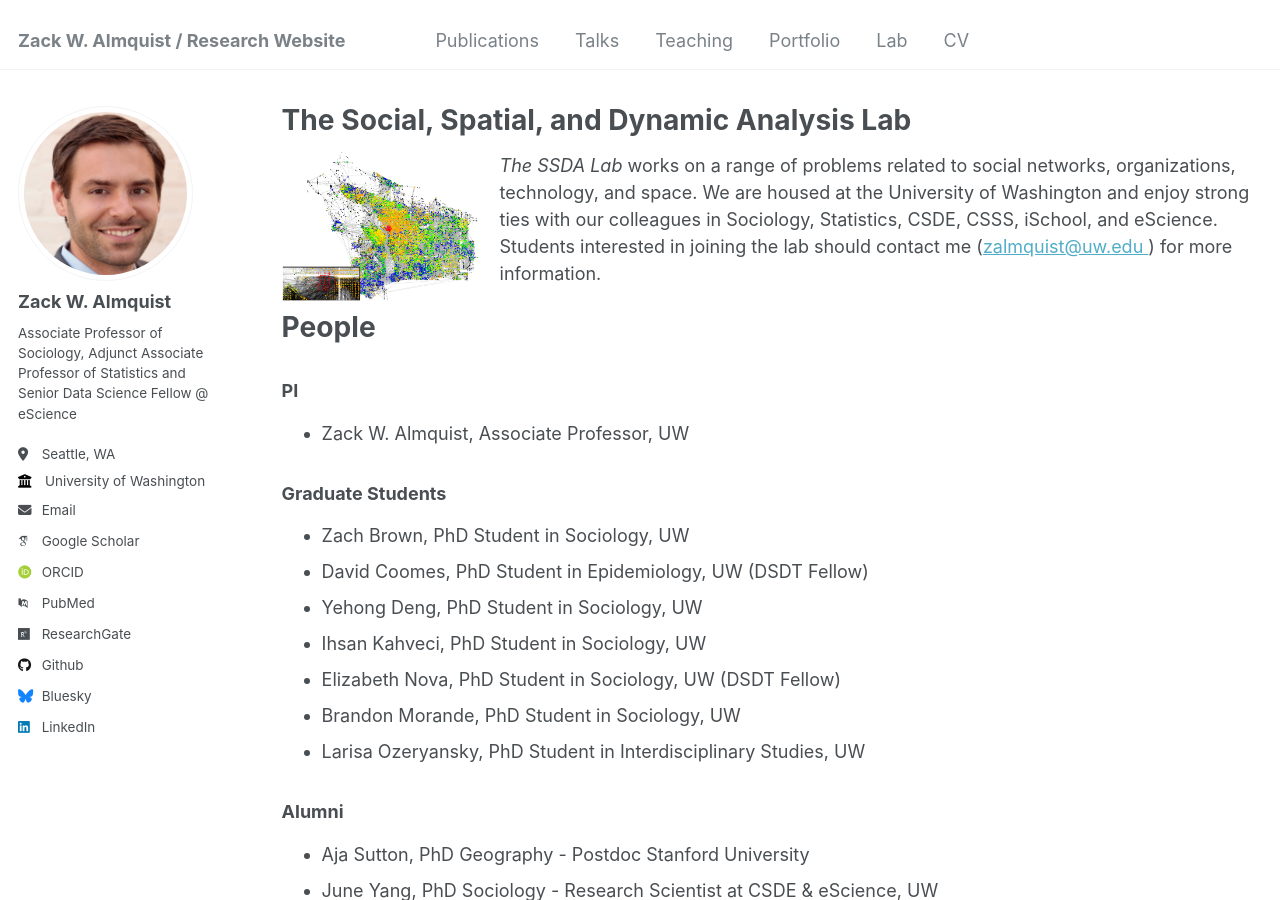
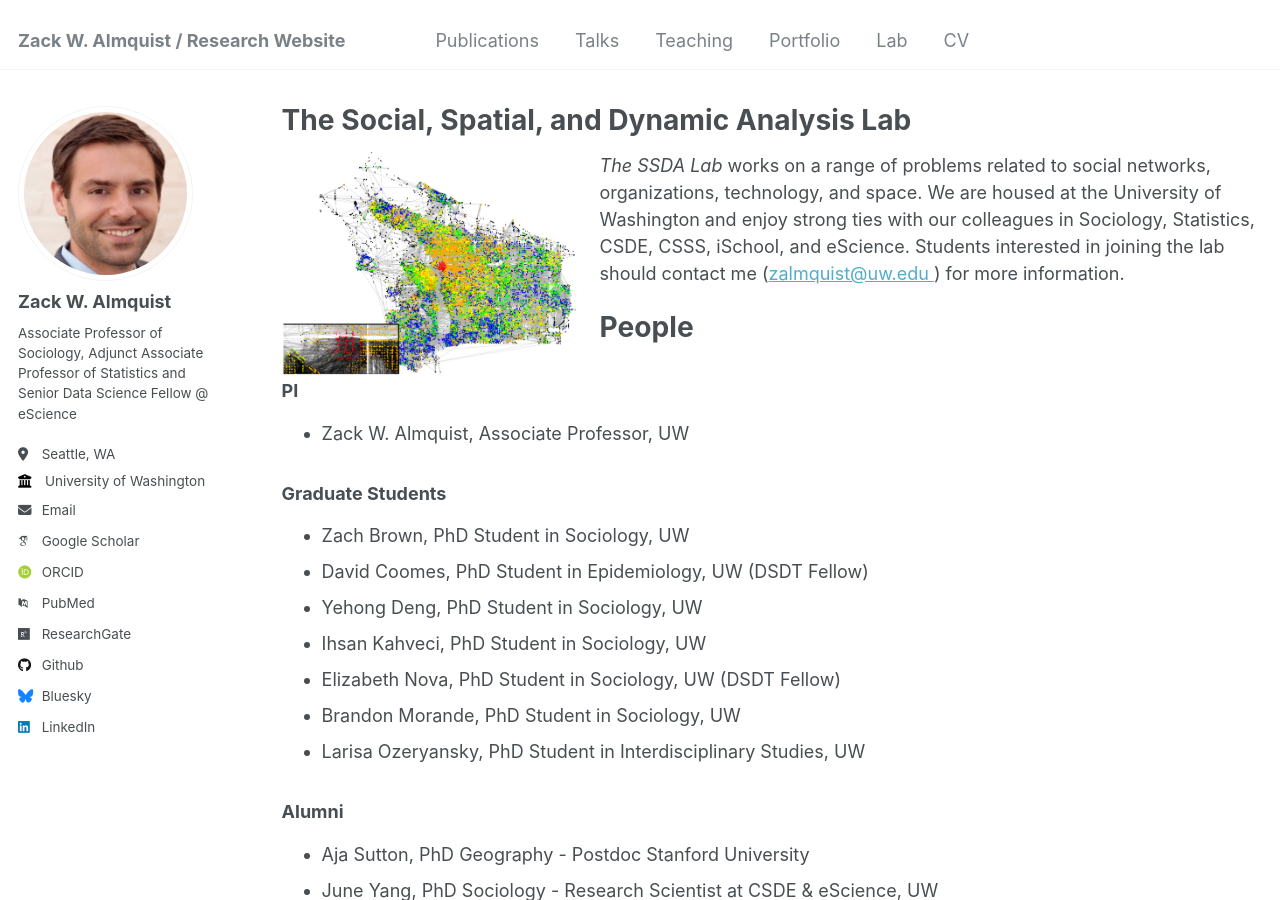
Before and after one commit to zalmquist/zalmquist.github.io, a Jekyll site: the page built from _pages/lab.md, in a window 1280 px wide and 900 px high. Built offline with Jekyll 4.4.1, drawn with Linux system fonts in a browser that asks for light colours; some web fonts are replaced.

Commit message:
Update lab.md

```diff
--- a/_pages/lab.md
+++ b/_pages/lab.md
@@ -7,7 +7,7 @@ author_profile: true
 
 {% include base_path %}
 
-![image-left](/images/diff_fest3.png){: .align-left style="width: 200px;"} *The SSDA Lab* works on a range of problems related to social networks, organizations, technology, and space. We are housed at the University of Washington and enjoy strong ties with our colleagues in Sociology, Statistics, CSDE, CSSS, iSchool, and eScience. Students interested in joining the lab should contact me (<a href="mailto:email:zalmquist@uw.edu">zalmquist@uw.edu </a>) for more information.
+![image-left](/images/diff_fest3.png){: .align-left style="width: 300px;"} *The SSDA Lab* works on a range of problems related to social networks, organizations, technology, and space. We are housed at the University of Washington and enjoy strong ties with our colleagues in Sociology, Statistics, CSDE, CSSS, iSchool, and eScience. Students interested in joining the lab should contact me (<a href="mailto:email:zalmquist@uw.edu">zalmquist@uw.edu </a>) for more information.
 
 People
 ===
```
